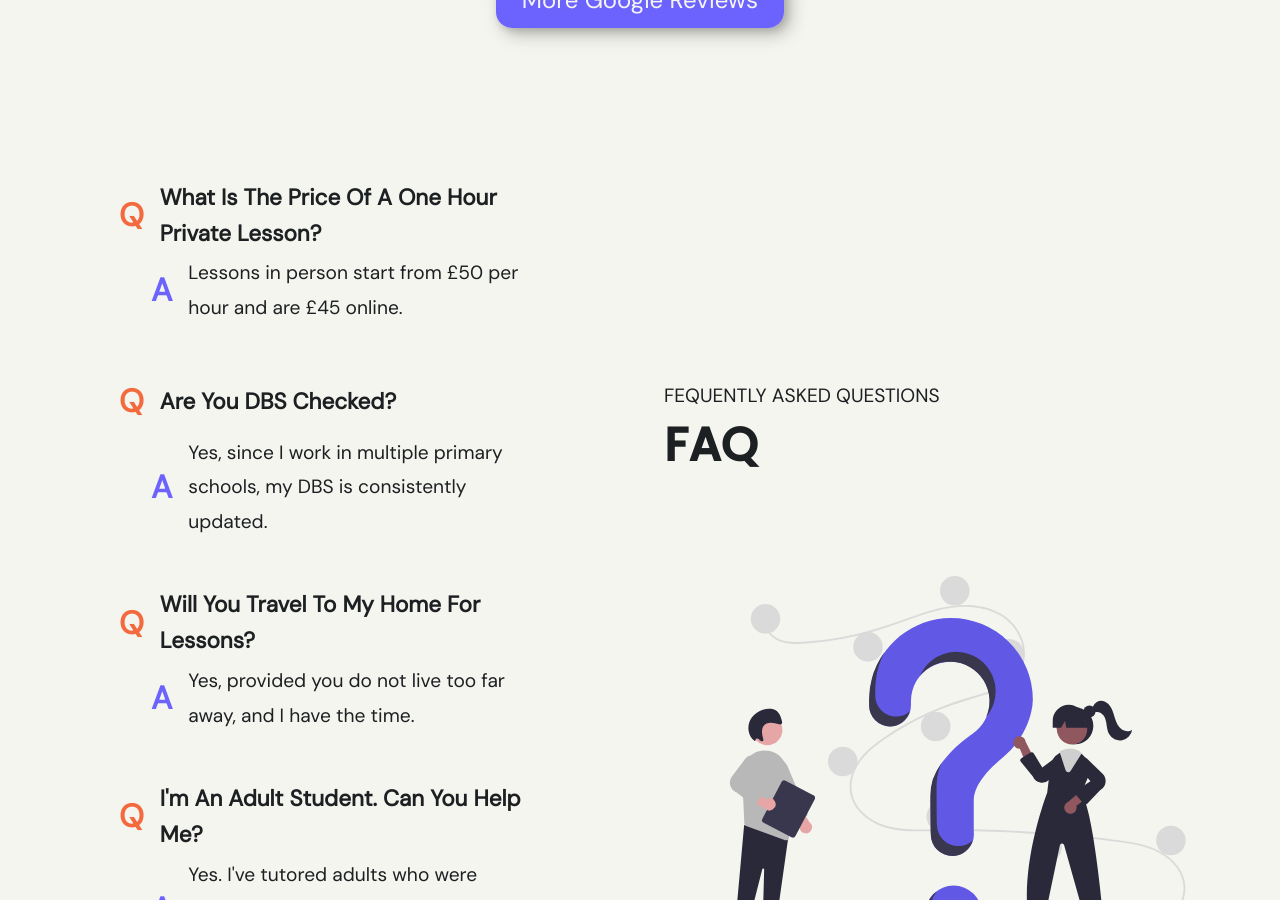
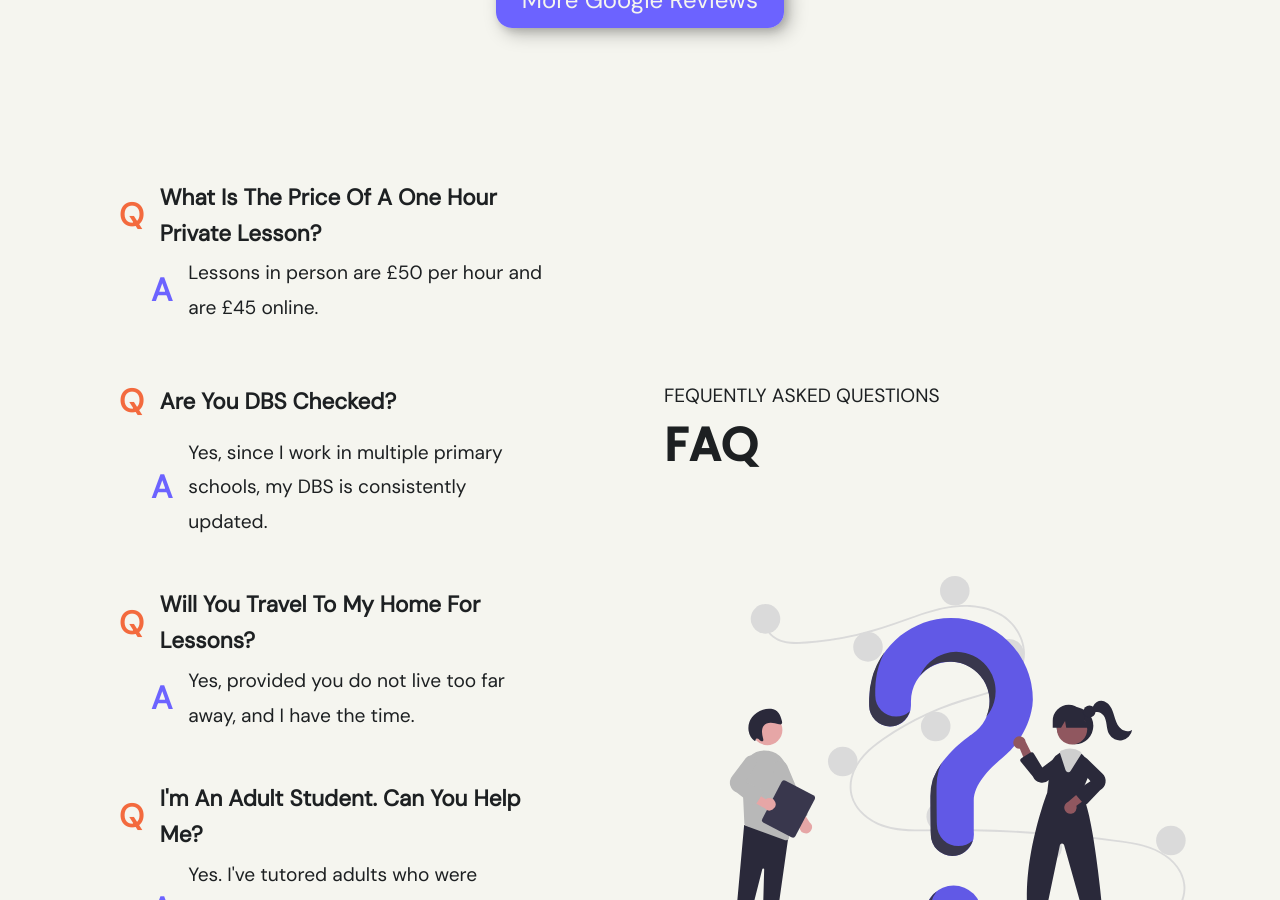
Before and after one commit to GG1982/ggmaths-site2, a Jekyll site: the page built from index.html, in a window 1280 px wide and 900 px high, scrolled down 4736 px. Built offline with Jekyll 4.4.1, drawn with Linux system fonts in a browser that asks for light colours; nearby versions of some CDN libraries.

Commit message:
change content

```diff
--- a/_layouts/home.html
+++ b/_layouts/home.html
@@ -278,7 +278,7 @@ title: Private Maths Tutor
 
             <div class="faq-answer">
                 <p class="faq-answer-style">A</p>
-                <p>Lessons in person start from £50 per hour and are £45 online.</p>
+                <p>Lessons in person are £50 per hour and are £45 online.</p>
             </div>
         </div>
 
```
